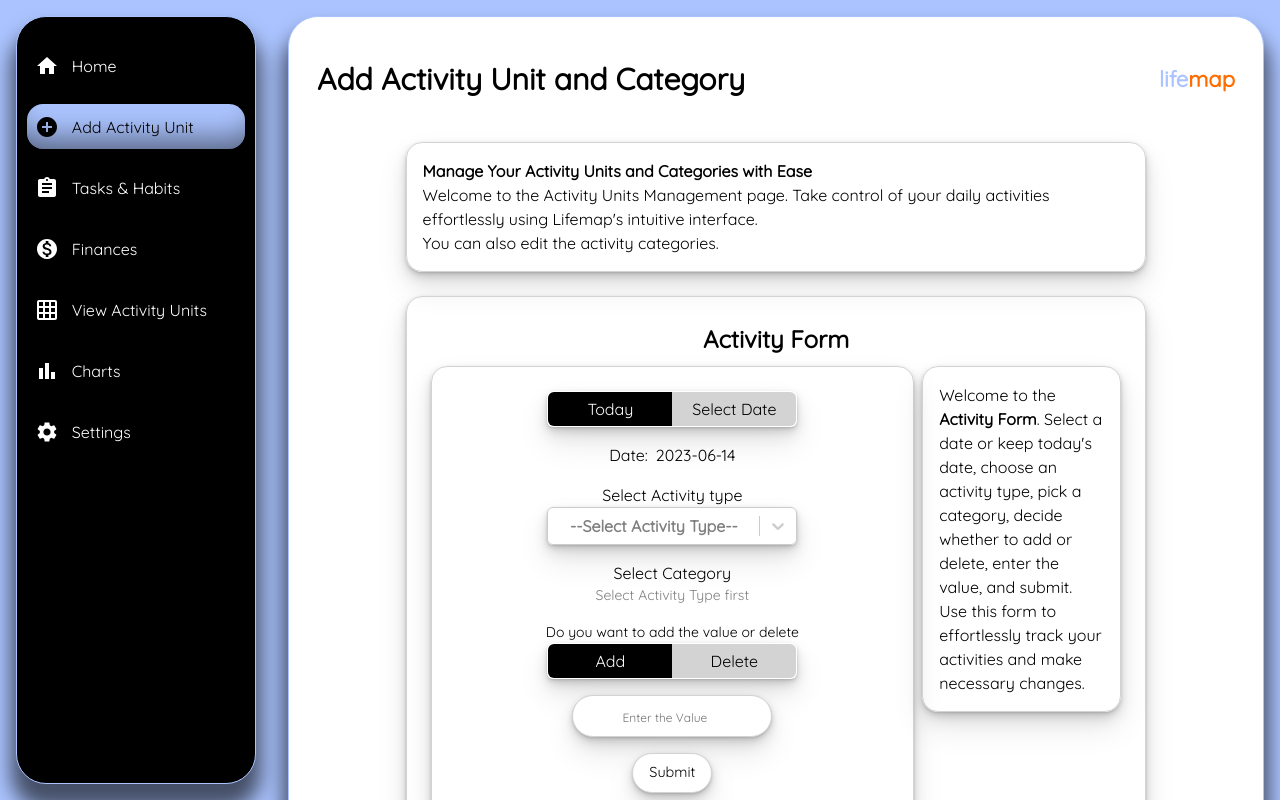
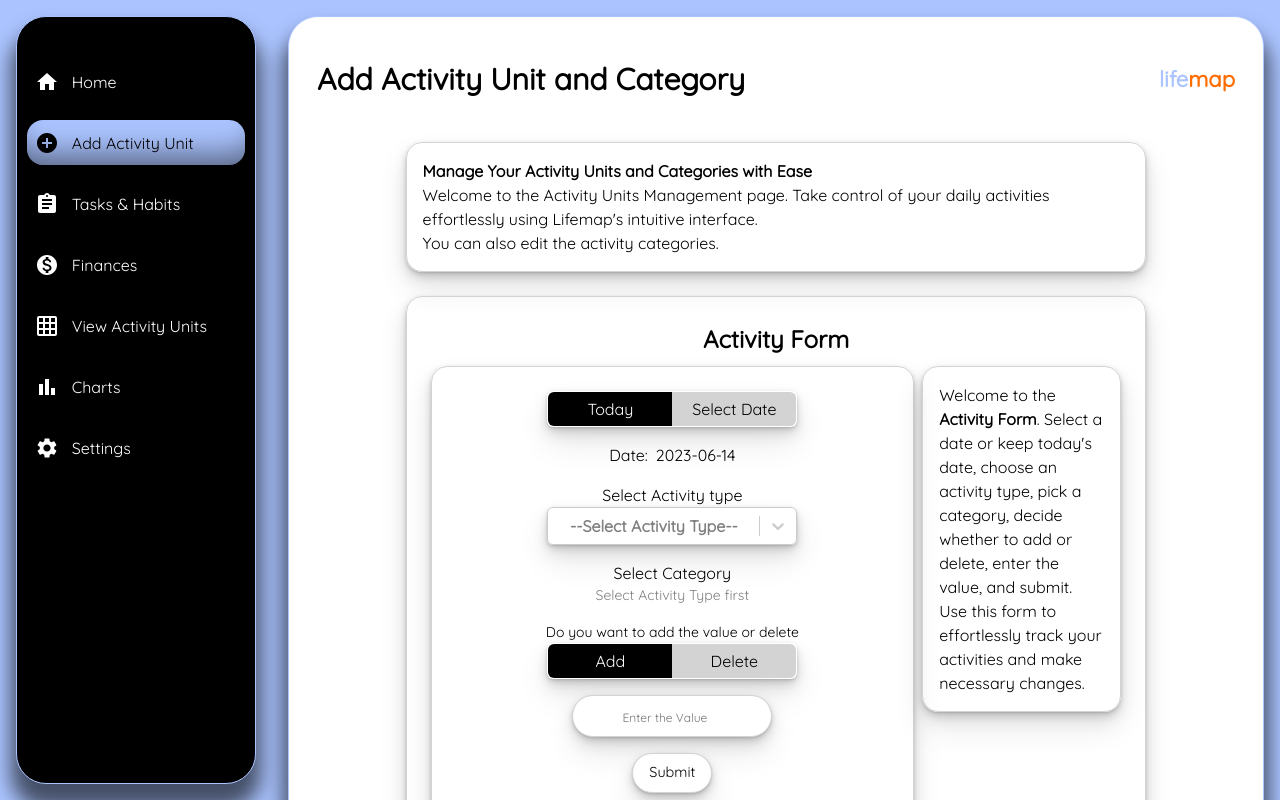
Before and after one commit to berkaysson/lifemap, a React (Create React App) app: page /lifemap/edit-activity-unit in a window 1280 px wide. Shown: the top 800 px of the page. Built offline with nearby package versions, Linux system fonts and the light colour scheme.

Commit message:
Change margin top of navbar

```diff
--- a/src/Components/Wrappers/Styled-Elements/NavToggleButton.js
+++ b/src/Components/Wrappers/Styled-Elements/NavToggleButton.js
@@ -3,7 +3,7 @@ import MenuOpenIcon from "@mui/icons-material/MenuOpen";
 
 const Button = styled.button`
   position: absolute;
-  top: 30px;
+  top: 44px;
   right: -2.7rem;
   display: flex;
   align-items: center;
--- a/src/Layout/NavBar.js
+++ b/src/Layout/NavBar.js
@@ -18,7 +18,7 @@ const NavItemsWrapper = styled.div`
   flex-direction: column;
   position: relative;
   gap: 1rem;
-  margin-top: 1rem;
+  margin-top: 2rem;
   width: 100%;
 `;
 
```
